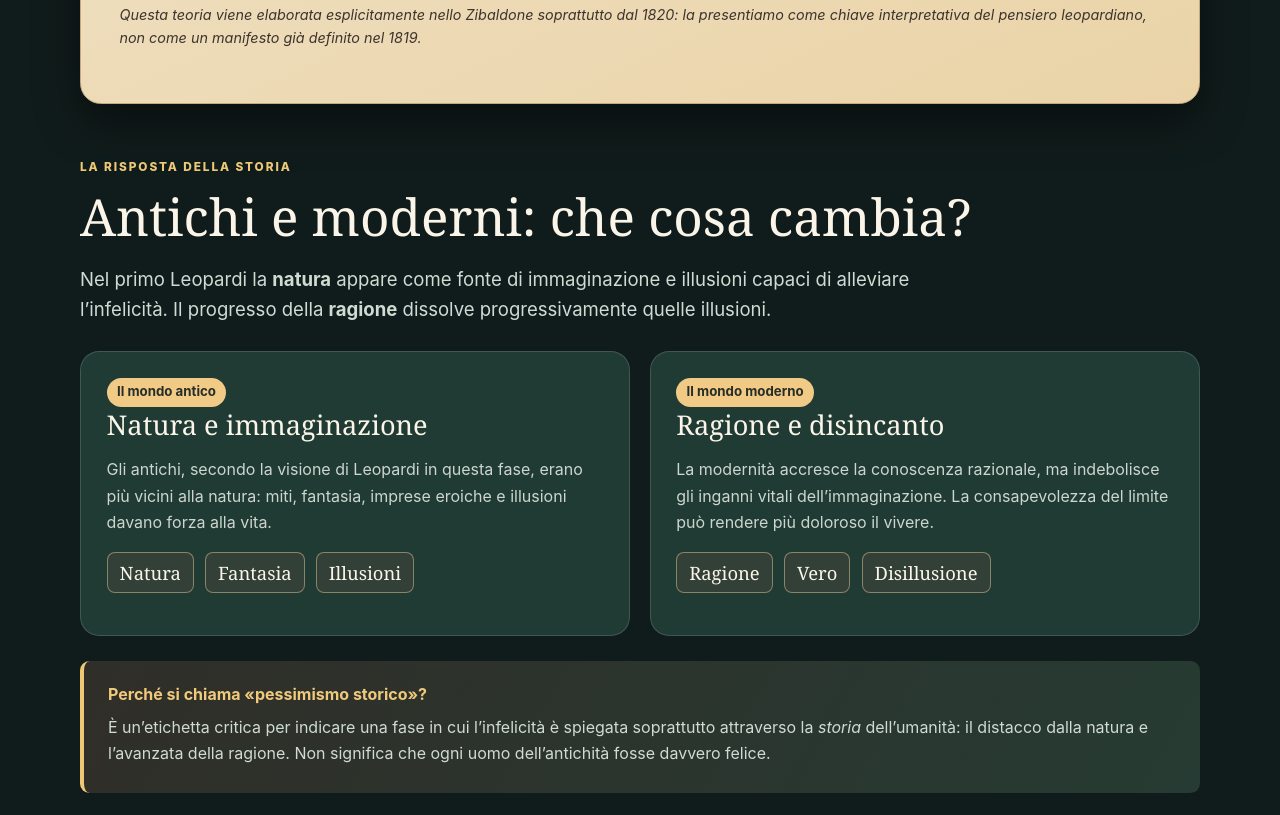
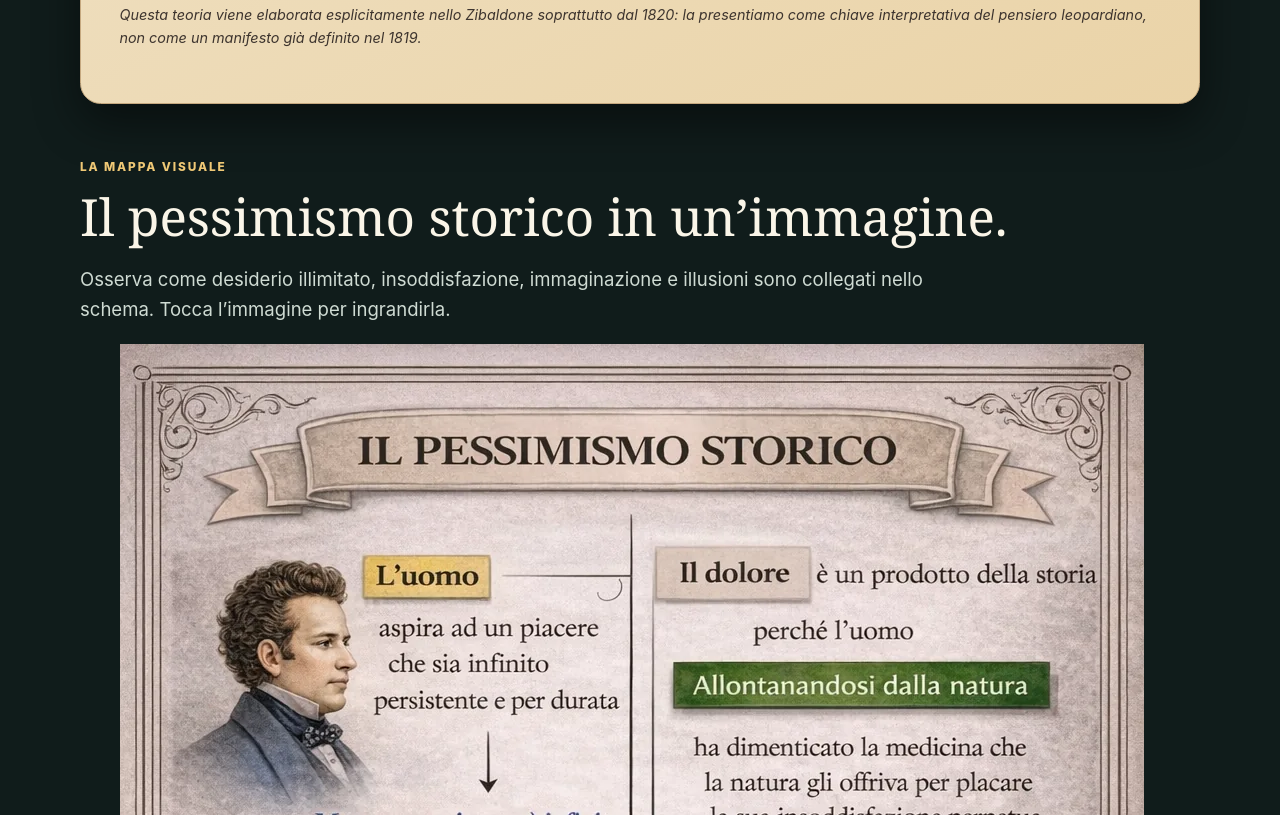
Before and after one commit to gb69prof/II-anno, a website: page Poesia/il-testo/l-infinito/mondo/index.html in a window 1280 px wide. Shown: the part 1085-1900 px from the top of the page. Drawn offline with Linux system fonts and the light colour scheme.

Commit message:
Poesia: aggiunge tavola illustrata sul pessimismo storico con nota critica

```diff
--- a/Poesia/il-testo/l-infinito/mondo/index.html
+++ b/Poesia/il-testo/l-infinito/mondo/index.html
@@ -15,6 +15,13 @@
 </div>
 <p class="parchment-note">Questa teoria viene elaborata esplicitamente nello <em>Zibaldone</em> soprattutto dal 1820: la presentiamo come chiave interpretativa del pensiero leopardiano, non come un manifesto già definito nel 1819.</p>
 </div></section>
+<section class="section visual-study" aria-labelledby="pessimismo-mappa">
+<span class="tag">La mappa visuale</span><h2 class="section-title" id="pessimismo-mappa">Il pessimismo storico in un’immagine.</h2>
+<p class="section-lead">Osserva come desiderio illimitato, insoddisfazione, immaginazione e illusioni sono collegati nello schema. Tocca l’immagine per ingrandirla.</p>
+<figure class="lesson-figure">
+<a href="../img/pessimismo-storico.webp" target="_blank" rel="noopener noreferrer" aria-label="Ingrandisci la tavola sul pessimismo storico"><img src="../img/pessimismo-storico.webp" width="1024" height="1536" loading="lazy" decoding="async" alt="Tavola sul pessimismo storico: desiderio di piacere senza limiti, insoddisfazione, natura, immaginazione e illusioni"></a>
+<figcaption><strong>Il pessimismo storico.</strong> Mappa visiva del pensiero leopardiano giovanile. <em>Precisazione:</em> il desiderio illimitato di piacere appartiene all’essere umano; la storia e lo sviluppo della ragione indeboliscono le illusioni che potevano attenuare la sua infelicità. Lo schema semplifica un pensiero che si evolve nel tempo.</figcaption>
+</figure></section>
 <section class="section" id="storia"><span class="tag">La risposta della storia</span><h2 class="section-title">Antichi e moderni: che cosa cambia?</h2>
 <p class="section-lead">Nel primo Leopardi la <strong>natura</strong> appare come fonte di immaginazione e illusioni capaci di alleviare l’infelicità. Il progresso della <strong>ragione</strong> dissolve progressivamente quelle illusioni.</p>
 <div class="visual-cards">
```
